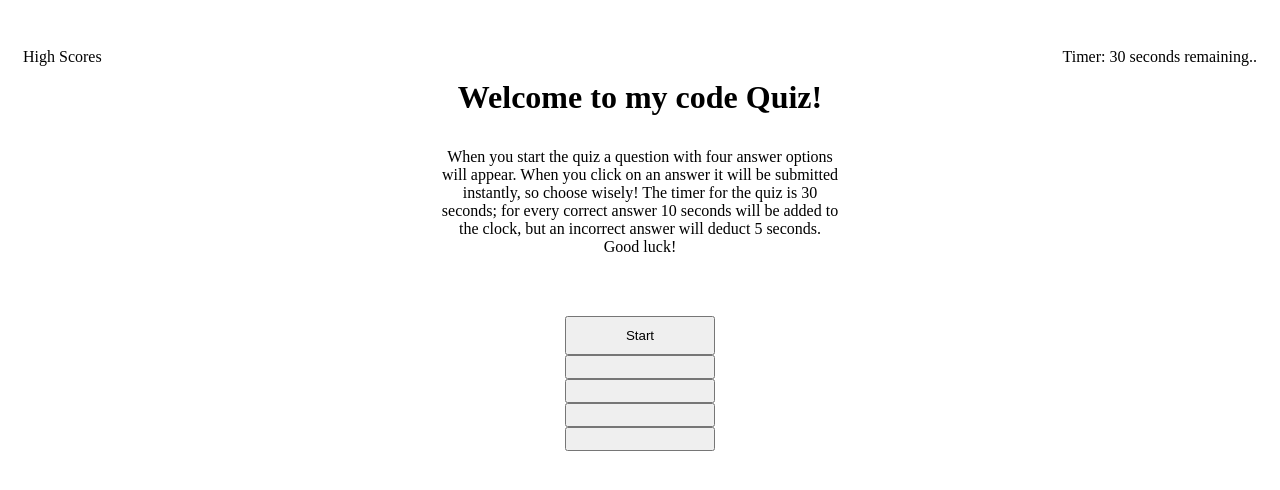
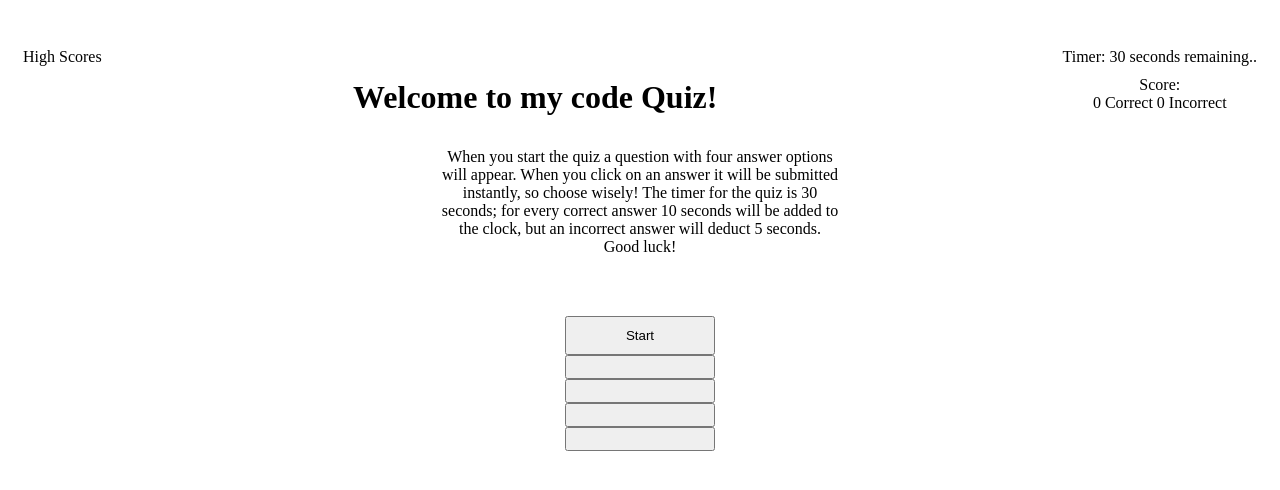
Before and after one commit to yinzhedy/04-Homework-Code-Quiz, a plain HTML site: page index.html in a window 1280 px wide. Drawn offline with Linux system fonts and the light colour scheme.

Commit message:
added in incorrect and correct tracker display in html, added corresponding vars into js, started pseudocoding js.

```diff
--- a/assets/js/script.js
+++ b/assets/js/script.js
@@ -1,5 +1,7 @@
 var secondsLeftNumber = document.querySelector(".seconds-left-number");
 var highScoresText = document.querySelector(".high-scores-text");
+var numberCorrectDisplay = document.querySelector(".number-correct-display");
+var numberIncorrectDisplay = document.querySelector(".number-incorrect-display");
 var quizTitle = document.querySelector(".quiz-title");
 var instructionText = document.querySelector(".instruction-text");
 var startButton = document.querySelector(".start-button");
@@ -7,3 +9,11 @@ var button1 = document.querySelector(".button-1");
 var button2 = document.querySelector(".button-2");
 var button3 = document.querySelector(".button-3");
 var button4 = document.querySelector(".button-4");
+
+// function to begin quiz
+// start timer
+// change -data-visibility on answer buttons, start button, and title
+// change the text inside of instruction text
+// change the text inside of answer buttons
+// either add or subtract time from the timer
+// call the next function for the next question/answers
--- a/index.html
+++ b/index.html
@@ -13,6 +13,9 @@
         <section class="timer-display">Timer:
             <a class="seconds-left-number">30</a>
             <a class="seconds-left-text">seconds remaining..</a>
+        <section class="score-display">Score:</section>
+            <a class="number-correct-display"> 0 Correct</a>
+            <a class="number-incorrect-display"> 0 Incorrect</a>
     </header>
     <main>
         <h1 class="quiz-title" data-visibility="visible">Welcome to my code Quiz!</h1>
```
